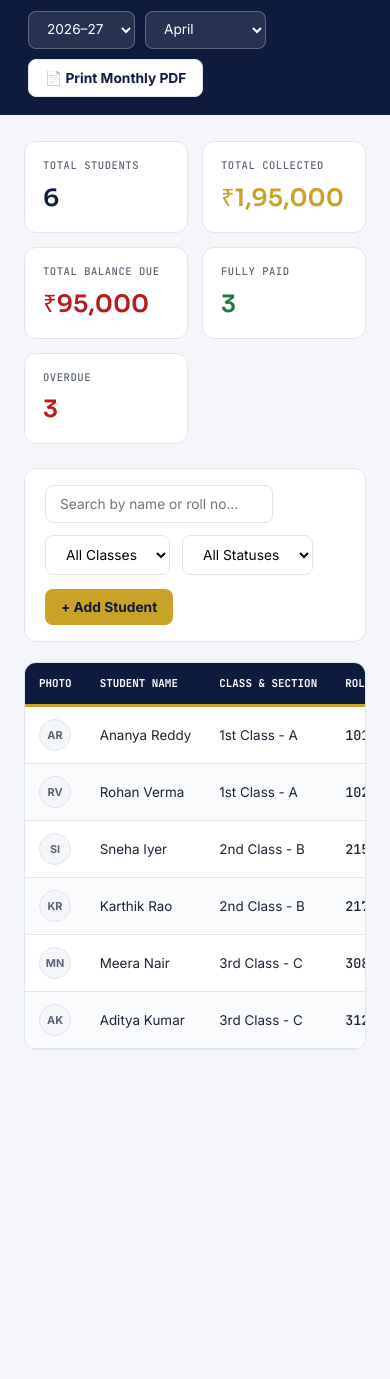
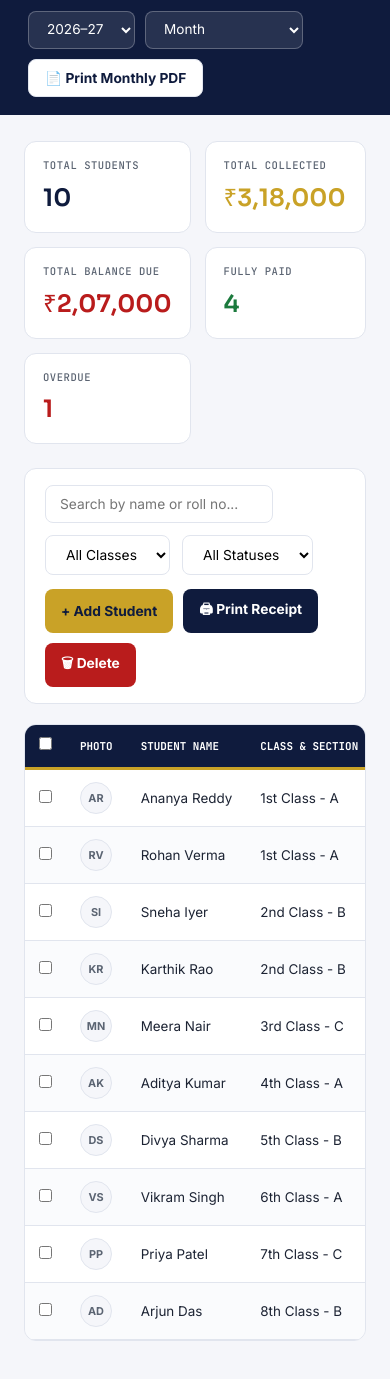
Before and after one commit to shariftalentscout-blip/Accountant-panel--Fee-management, a plain HTML site: page index.html in a window 390 px wide. Shown: the part 95-1474 px from the top of the page. Before the commit the page ends 1205 px from the top, so only its background shows below. Drawn offline with Linux system fonts and the light colour scheme.

Commit message:
Enhance month filter and update student records
Updated student data and added month filter options for improved functionality.

```diff
--- a/index.html
+++ b/index.html
@@ -151,19 +151,19 @@
       <option>2026–27</option>
       <option>2027–28</option>
     </select>
-    <select id="monthFilter">
-      <option value="01">January</option>
-      <option value="02">February</option>
-      <option value="03">March</option>
-      <option value="04" selected>April</option>
-      <option value="05">May</option>
-      <option value="06">June</option>
-      <option value="07">July</option>
-      <option value="08">August</option>
-      <option value="09">September</option>
-      <option value="10">October</option>
-      <option value="11">November</option>
-      <option value="12">December</option>
+    <select id="monthFilter" title="Month" onchange="renderTable()">
+      <option value="" disabled selected>Month</option>
+      <option value="2026-06">June 2026</option>
+      <option value="2026-07">July 2026</option>
+      <option value="2026-08">August 2026</option>
+      <option value="2026-09">September 2026</option>
+      <option value="2026-10">October 2026</option>
+      <option value="2026-11">November 2026</option>
+      <option value="2026-12">December 2026</option>
+      <option value="2027-01">January 2027</option>
+      <option value="2027-02">February 2027</option>
+      <option value="2027-03">March 2027</option>
+      <option value="2027-04">April 2027</option>
     </select>
     <button class="btn btn-header-print" onclick="printMonthlyReport()">📄 Print Monthly PDF</button>
   </div>
@@ -203,6 +203,8 @@
     </div>
     <div class="toolbar-right">
       <button class="btn btn-primary" onclick="openAddModal()">+ Add Student</button>
+      <button class="btn btn-navy" onclick="printSelectedReceipts()">🖨 Print Receipt</button>
+      <button class="btn" style="background:var(--bad); color:#fff; font-weight:700; border:none;" onclick="openBulkDeleteModal()">🗑 Delete</button>
     </div>
   </div>
 
@@ -210,6 +212,7 @@
     <table>
       <thead>
         <tr>
+          <th><input type="checkbox" id="selectAllBox" onchange="toggleSelectAll(this)"></th>
           <th>Photo</th>
           <th>Student Name</th>
           <th>Class & Section</th>
@@ -324,22 +327,40 @@
   </div>
 </div>
 
+<!-- BULK DELETE CONFIRM MODAL -->
+<div class="modal-overlay" id="bulkDeleteModal">
+  <div class="modal-box wide">
+    <button class="modal-close" onclick="closeModal('bulkDeleteModal')">✕</button>
+    <h2>Remove Selected Students?</h2>
+    <p style="color:var(--muted); font-size:0.9rem;" id="bulkDeleteModalText">This will permanently remove the selected fee records.</p>
+    <div class="form-actions">
+      <button class="btn btn-ghost" onclick="closeModal('bulkDeleteModal')">Cancel</button>
+      <button class="btn" style="background:var(--bad); color:#fff; font-weight:700; border:none;" onclick="confirmBulkDelete()">Remove</button>
+    </div>
+  </div>
+</div>
+
 <!-- PRINT AREA -->
 <div id="printArea"></div>
 
 <script>
   // ---------- Seed data ----------
   let students = [
-    { id: 1, name: "Ananya Reddy", cls: "1st Class", section: "A", roll: "101", total: 45000, paid: 45000, paidDate: "2026-04-05", dueDate: "2026-04-10", mode: "Online" },
-    { id: 2, name: "Rohan Verma", cls: "1st Class", section: "A", roll: "102", total: 45000, paid: 20000, paidDate: "2026-04-03", dueDate: "2026-04-10", mode: "Cash" },
-    { id: 3, name: "Sneha Iyer", cls: "2nd Class", section: "B", roll: "215", total: 48000, paid: 48000, paidDate: "2026-03-28", dueDate: "2026-04-10", mode: "UPI" },
-    { id: 4, name: "Karthik Rao", cls: "2nd Class", section: "B", roll: "217", total: 48000, paid: 0, paidDate: "", dueDate: "2026-03-15", mode: "Cheque" },
-    { id: 5, name: "Meera Nair", cls: "3rd Class", section: "C", roll: "308", total: 52000, paid: 30000, paidDate: "2026-04-01", dueDate: "2026-04-20", mode: "Online" },
-    { id: 6, name: "Aditya Kumar", cls: "3rd Class", section: "C", roll: "312", total: 52000, paid: 52000, paidDate: "2026-03-30", dueDate: "2026-04-05", mode: "Cash" },
+    { id: 1, name: "Ananya Reddy", cls: "1st Class", section: "A", roll: "101", total: 45000, paid: 45000, paidDate: "2026-06-05", dueDate: "2026-06-10", mode: "Online" },
+    { id: 2, name: "Rohan Verma", cls: "1st Class", section: "A", roll: "102", total: 45000, paid: 20000, paidDate: "2026-07-03", dueDate: "2026-07-10", mode: "Cash" },
+    { id: 3, name: "Sneha Iyer", cls: "2nd Class", section: "B", roll: "215", total: 48000, paid: 48000, paidDate: "2026-08-28", dueDate: "2026-08-10", mode: "UPI" },
+    { id: 4, name: "Karthik Rao", cls: "2nd Class", section: "B", roll: "217", total: 48000, paid: 0, paidDate: "", dueDate: "2026-09-15", mode: "Cheque" },
+    { id: 5, name: "Meera Nair", cls: "3rd Class", section: "C", roll: "308", total: 52000, paid: 30000, paidDate: "2026-10-01", dueDate: "2026-10-20", mode: "Online" },
+    { id: 6, name: "Aditya Kumar", cls: "4th Class", section: "A", roll: "312", total: 52000, paid: 52000, paidDate: "2026-11-05", dueDate: "2026-11-10", mode: "Cash" },
+    { id: 7, name: "Divya Sharma", cls: "5th Class", section: "B", roll: "406", total: 55000, paid: 25000, paidDate: "2026-12-04", dueDate: "2026-12-12", mode: "UPI" },
+    { id: 8, name: "Vikram Singh", cls: "6th Class", section: "A", roll: "501", total: 58000, paid: 58000, paidDate: "2027-01-06", dueDate: "2027-01-10", mode: "Online" },
+    { id: 9, name: "Priya Patel", cls: "7th Class", section: "C", roll: "612", total: 60000, paid: 0, paidDate: "", dueDate: "2027-02-15", mode: "Cheque" },
+    { id: 10, name: "Arjun Das", cls: "8th Class", section: "B", roll: "718", total: 62000, paid: 40000, paidDate: "2027-03-08", dueDate: "2027-03-18", mode: "Cash" },
   ];
-  let nextId = 7;
+  let nextId = 11;
   let dashboardFilter = null;   // { field: 'status', value: 'Overdue' } etc.
   let deleteTargetId = null;
+  let selectedIds = new Set();
 
   const todayStr = () => new Date().toISOString().slice(0, 10);
 
@@ -413,12 +434,14 @@
   function renderTable() {
     const classFilter = document.getElementById("classFilter").value;
     const statusFilter = document.getElementById("statusFilter").value;
+    const monthFilter = document.getElementById("monthFilter").value;
     const search = document.getElementById("searchInput").value.trim().toLowerCase();
 
     let rows = students.map(s => ({ ...s, status: computeStatus(s), balance: Math.max(0, s.total - s.paid) }));
 
     if (classFilter) rows = rows.filter(s => s.cls === classFilter);
     if (statusFilter) rows = rows.filter(s => s.status === statusFilter);
+    if (monthFilter) rows = rows.filter(s => (s.dueDate || "").startsWith(monthFilter) || (s.paidDate || "").startsWith(monthFilter));
     if (search) rows = rows.filter(s => s.name.toLowerCase().includes(search) || s.roll.toLowerCase().includes(search));
 
     if (dashboardFilter) {
@@ -436,15 +459,17 @@
 
     const tbody = document.getElementById("studentTableBody");
     if (rows.length === 0) {
-      tbody.innerHTML = `<tr class="empty-row"><td colspan="12">No students match the current filters.</td></tr>`;
+      tbody.innerHTML = `<tr class="empty-row"><td colspan="13">No students match the current filters.</td></tr>`;
       return;
     }
 
     tbody.innerHTML = rows.map(s => {
       const initials = s.name.split(" ").map(p => p[0]).join("").slice(0, 2).toUpperCase();
       const badgeClass = s.status.toLowerCase();
+      const checked = selectedIds.has(s.id) ? "checked" : "";
       return `
         <tr>
+          <td><input type="checkbox" class="row-check" data-id="${s.id}" ${checked} onchange="toggleRowSelect(${s.id}, this.checked)"></td>
           <td><div class="avatar">${initials}</div></td>
           <td>${s.name}</td>
           <td>${s.cls} - ${s.section}</td>
@@ -533,6 +558,57 @@
     renderAll();
   }
 
+  // ---------- Selection ----------
+  function toggleRowSelect(id, checked) {
+    if (checked) selectedIds.add(id); else selectedIds.delete(id);
+    const allBox = document.getElementById("selectAllBox");
+    if (allBox) allBox.checked = selectedIds.size > 0 && document.querySelectorAll(".row-check").length === selectedIds.size;
+  }
+
+  function toggleSelectAll(box) {
+    const rowChecks = document.querySelectorAll(".row-check");
+    rowChecks.forEach(cb => {
+      cb.checked = box.checked;
+      const id = Number(cb.dataset.id);
+      if (box.checked) selectedIds.add(id); else selectedIds.delete(id);
+    });
+  }
+
+  function getSelectedStudents() {
+    return students.filter(s => selectedIds.has(s.id));
+  }
+
+  // ---------- Bulk delete ----------
+  function openBulkDeleteModal() {
+    const chosen = getSelectedStudents();
+    if (chosen.length === 0) {
+      alert("Select at least one student using the checkboxes first.");
+      return;
+    }
+    document.getElementById("bulkDeleteModalText").textContent =
+      `This will permanently remove ${chosen.length} student record(s): ${chosen.map(s => s.name).join(", ")}. This cannot be undone.`;
+    openModal("bulkDeleteModal");
+  }
+
+  function confirmBulkDelete() {
+    students = students.filter(s => !selectedIds.has(s.id));
+    selectedIds.clear();
+    closeModal("bulkDeleteModal");
+    renderAll();
+  }
+
+  // ---------- Bulk print receipts ----------
+  function printSelectedReceipts() {
+    const chosen = getSelectedStudents();
+    if (chosen.length === 0) {
+      alert("Select at least one student using the checkboxes first.");
+      return;
+    }
+    const combined = chosen.map(s => `<div class="print-report" style="page-break-after:always;">${buildReceiptHTML(s)}</div>`).join("");
+    document.getElementById("printArea").innerHTML = combined;
+    window.print();
+  }
+
   // ---------- Delete ----------
   function openDeleteModal(id) {
     deleteTargetId = id;
@@ -544,6 +620,7 @@
 
   function confirmDelete() {
     students = students.filter(s => s.id !== deleteTargetId);
+    selectedIds.delete(deleteTargetId);
     deleteTargetId = null;
     closeModal("deleteModal");
     renderAll();
@@ -609,9 +686,11 @@
   function printMonthlyReport() {
     const classFilter = document.getElementById("classFilter").value;
     const statusFilter = document.getElementById("statusFilter").value;
+    const monthFilter = document.getElementById("monthFilter").value;
     let rows = students.map(s => ({ ...s, status: computeStatus(s), balance: Math.max(0, s.total - s.paid) }));
     if (classFilter) rows = rows.filter(s => s.cls === classFilter);
     if (statusFilter) rows = rows.filter(s => s.status === statusFilter);
+    if (monthFilter) rows = rows.filter(s => (s.dueDate || "").startsWith(monthFilter) || (s.paidDate || "").startsWith(monthFilter));
     if (dashboardFilter) {
       if (dashboardFilter.field === "status") rows = rows.filter(s => s.status === dashboardFilter.value);
       if (dashboardFilter.field === "hasBalance") rows = rows.filter(s => s.balance > 0);
```
